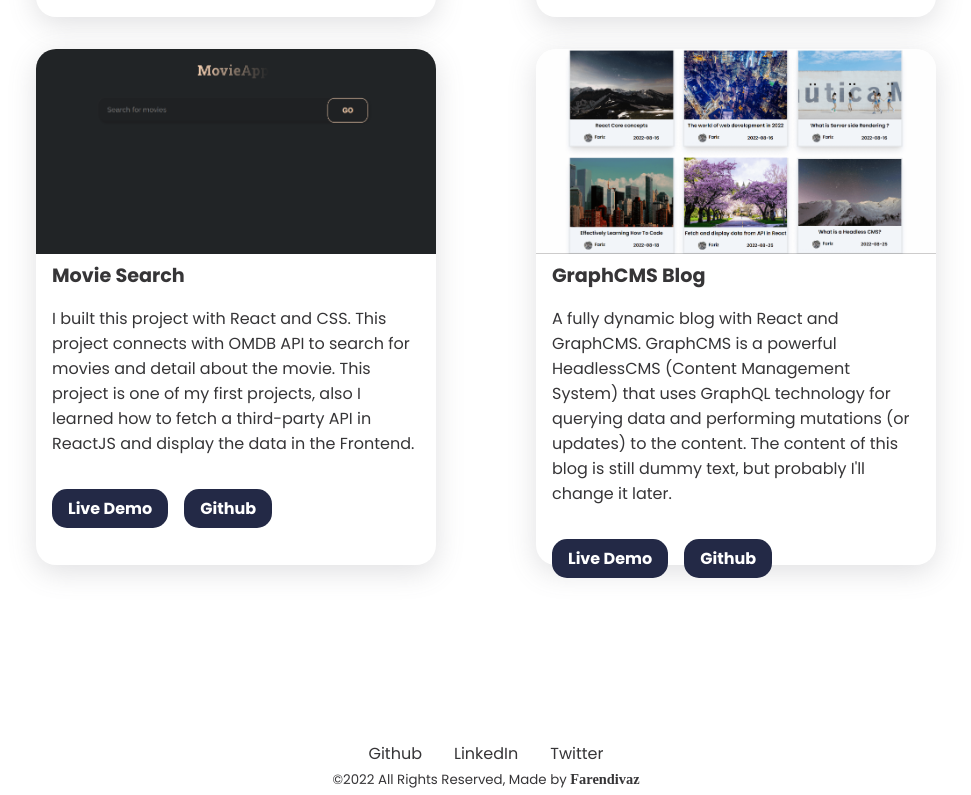
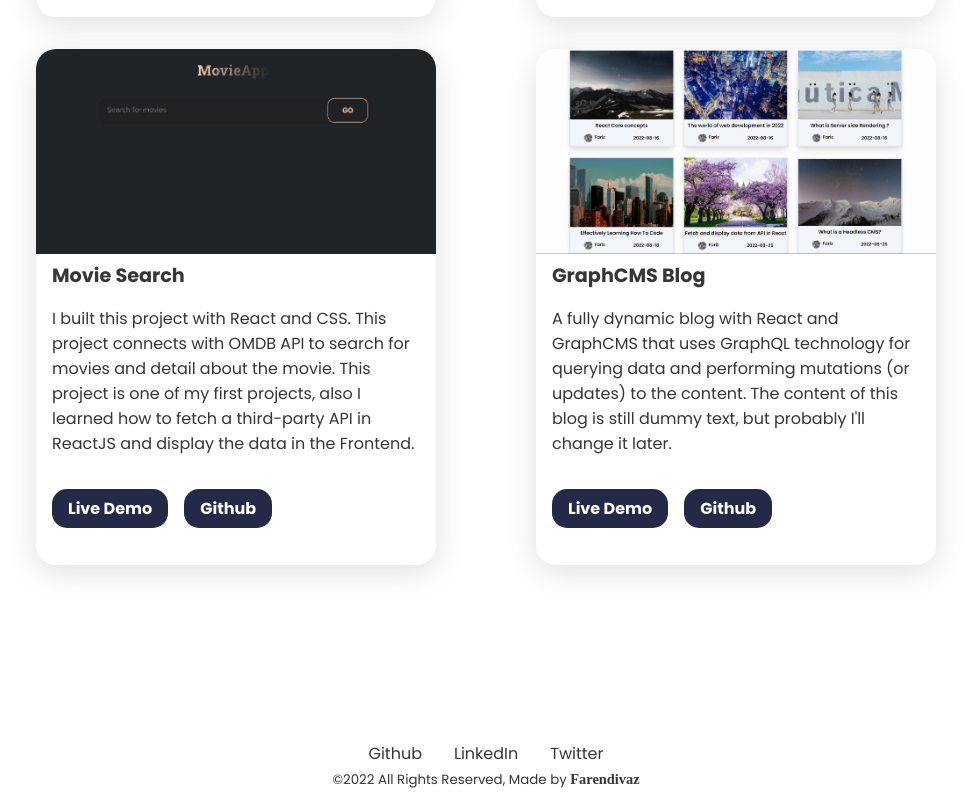
Before and after one commit to farendivaz/farendivaz.live, a React (Create React App) app: page / in a window 1280 px wide. Shown: the part 1989-2784 px from the top of the page, without its empty margins (154-1125 px from the left). Built offline with nearby package versions, Linux system fonts and the light colour scheme; a web font is replaced by a local one.

Commit message:
change the description project

```diff
--- a/src/data/data.js
+++ b/src/data/data.js
@@ -36,7 +36,7 @@ export const projects = [
     title: "GraphCMS Blog",
     imageSrc: BlogImage,
     imageAlt: "GraphCMS blog preview image",
-    desc: "A fully dynamic blog with React and GraphCMS. GraphCMS is a powerful HeadlessCMS (Content Management System) that uses GraphQL technology for querying data and performing mutations (or updates) to the content. The content of this blog is still dummy text, but probably I'll change it later.",
+    desc: "A fully dynamic blog with React and GraphCMS that uses GraphQL technology for querying data and performing mutations (or updates) to the content. The content of this blog is still dummy text, but probably I'll change it later.",
     demo: "https://blog-graphcms-three.vercel.app/",
     github: "https://github.com/farendivaz/blog-graphcms",
   },
```
